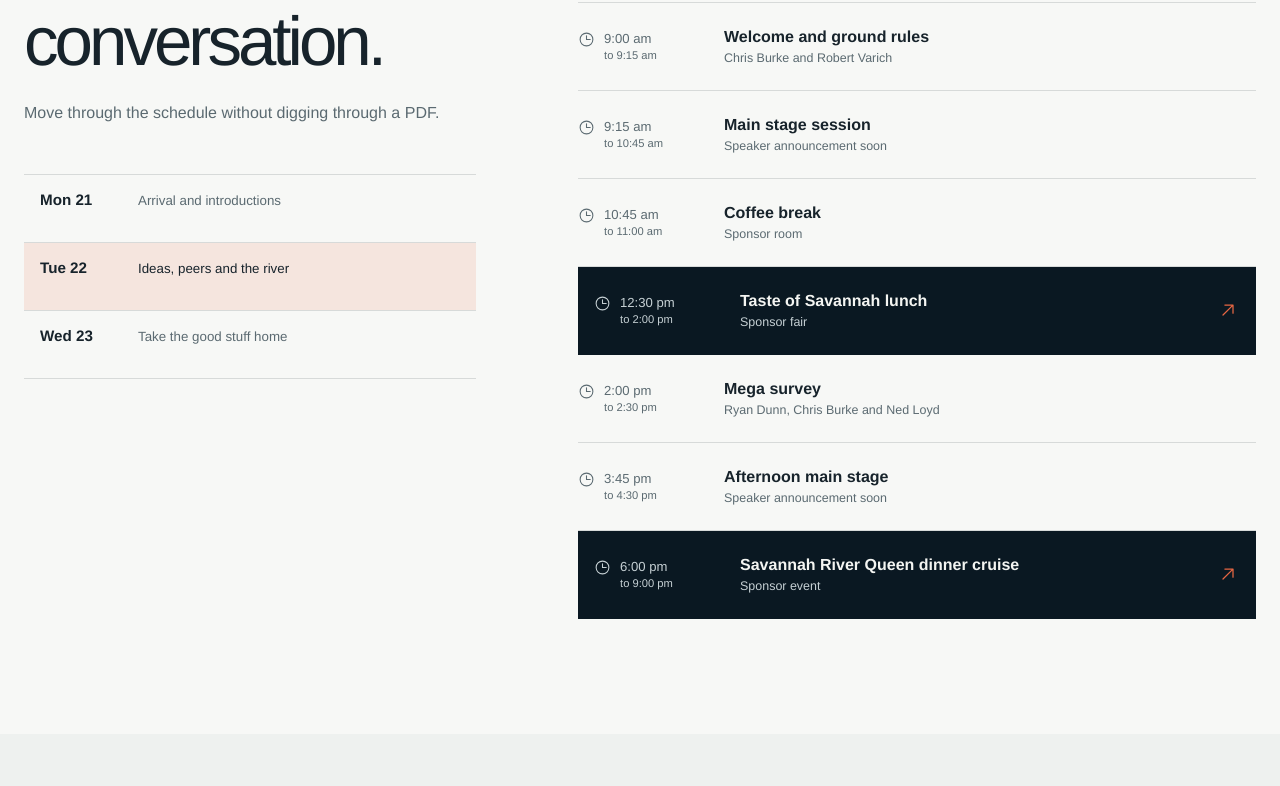
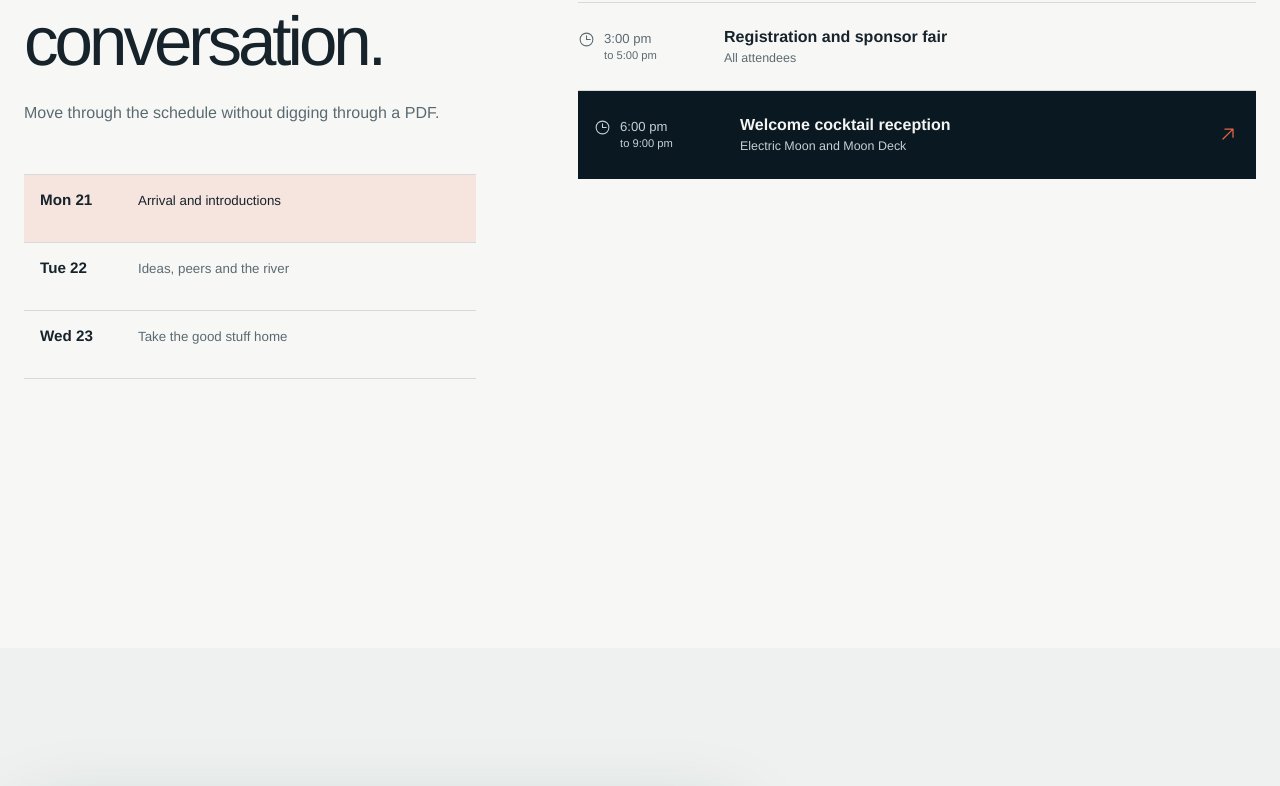
Before and after one commit to justinharkelroad/mega-agency-conference-2026, a React (Vite) app: page / in a window 1280 px wide. Shown: the part 1579-2365 px from the top of the page. Built offline with nearby package versions, Linux system fonts and the light colour scheme.

Commit message:
fix: default agenda to first day
Initialize the agenda on Monday instead of Tuesday while preserving the existing tab interactions.

```diff
--- a/src/App.jsx
+++ b/src/App.jsx
@@ -257,7 +257,7 @@ function Intro() {
 }
 
 function Agenda() {
-  const [activeDay, setActiveDay] = useState(1);
+  const [activeDay, setActiveDay] = useState(0);
   const current = agenda[activeDay];
 
   return (
```
